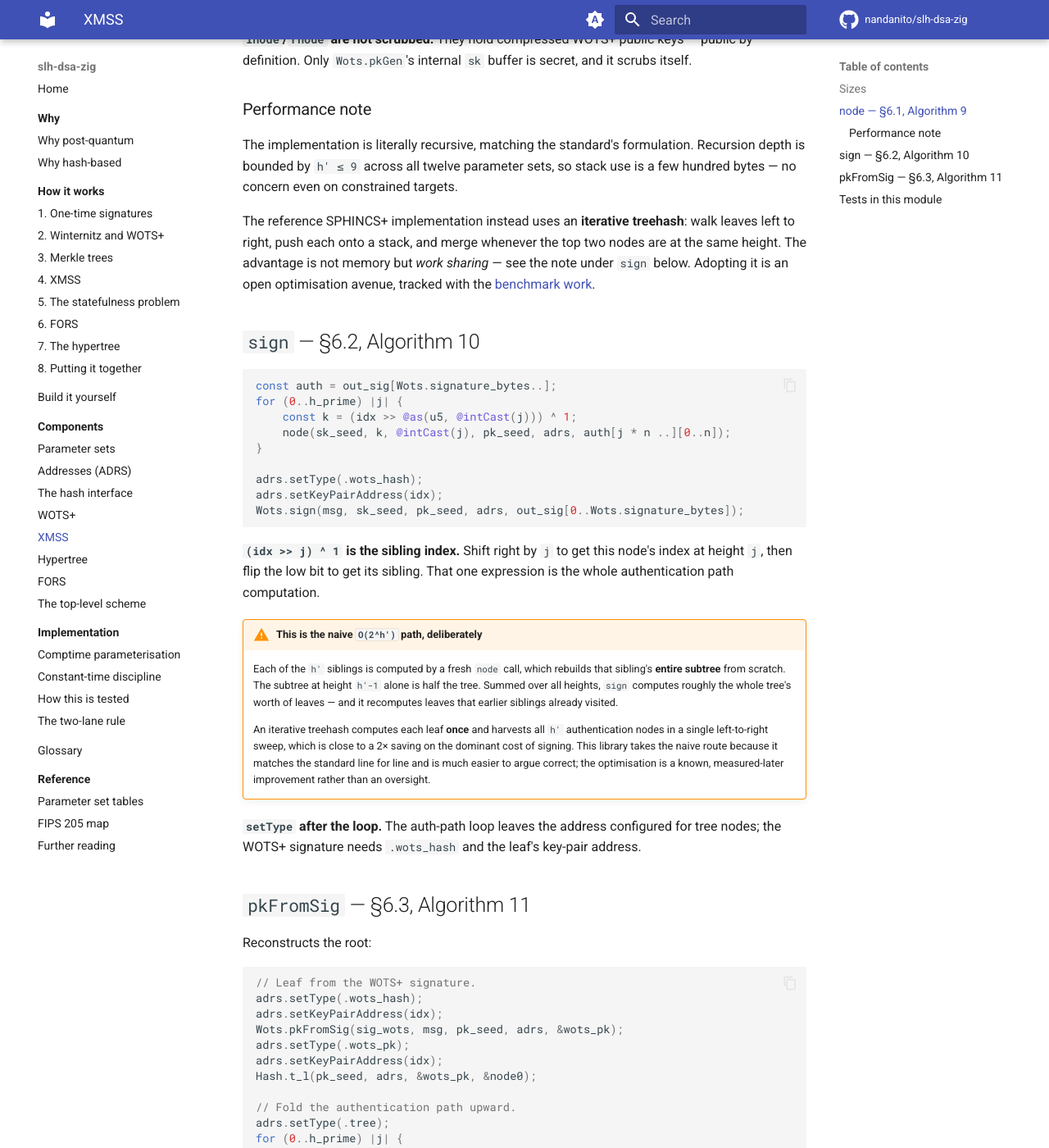
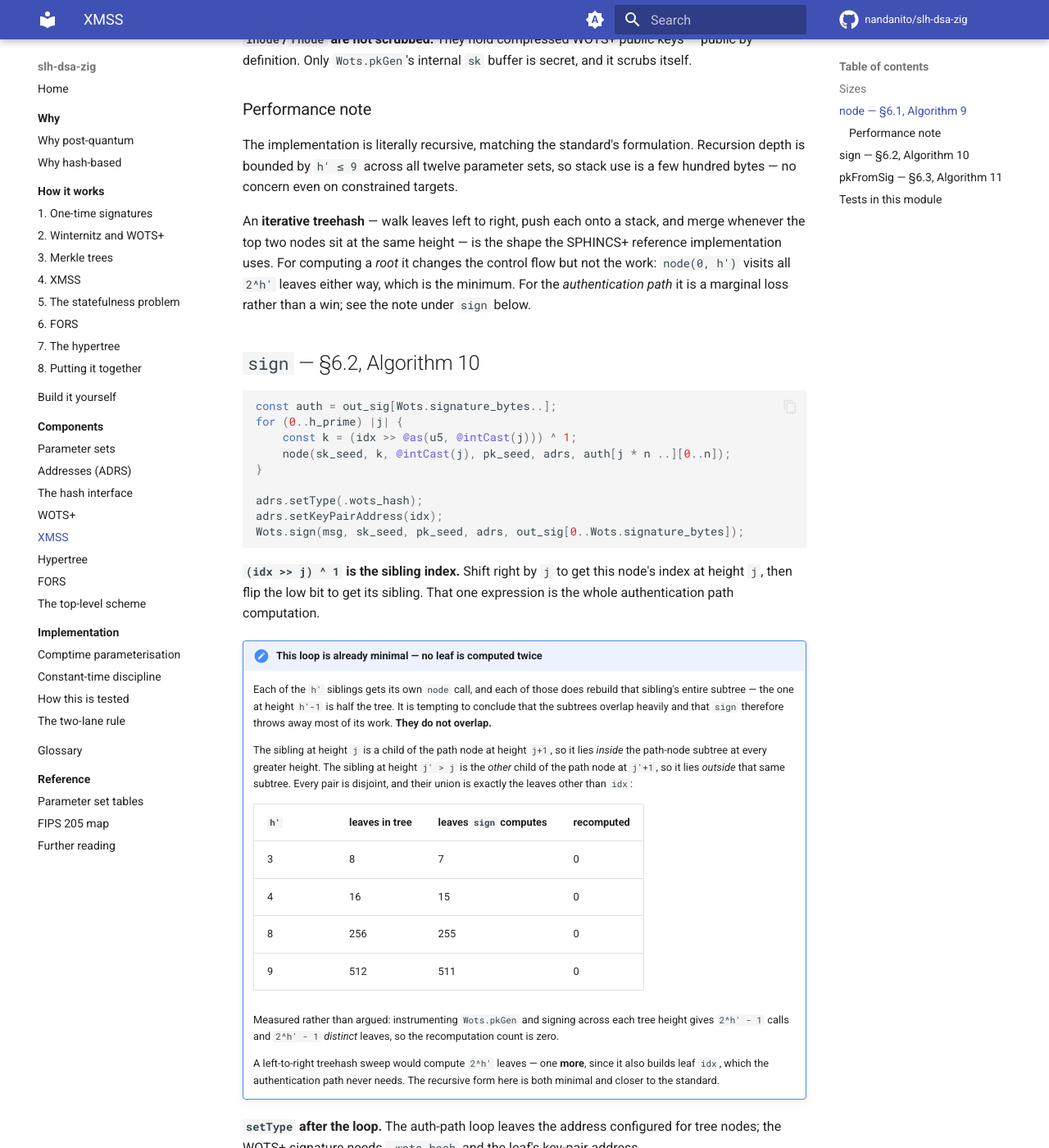
Before and after one commit to nandanito/slh-dsa-zig, an MkDocs documentation site: the page built from docs/components/xmss.md, in a window 1280 px wide and 1400 px high, scrolled down 1197 px. Shown: the whole window at 82% size. Built offline with MkDocs 1.6.1 and Material for MkDocs 9.7.7, drawn with Linux system fonts in a browser that asks for light colours; comment, search, counter and statistics services are not loaded.

Commit message:
docs(xmss): the auth-path siblings are disjoint — correct the treehash claim
Issue #38 proposed replacing the per-sibling recursion in `xmss_sign`
(FIPS 205 §6.2 Algorithm 10) with an iterative treehash, on the grounds
that the h' sibling subtrees "overlap heavily" and that sign therefore
recomputes on the order of a full tree's worth of leaves — a claimed ~2x
saving on the dominant cost of signing.

The premise does not hold. The sibling subtrees are pairwise disjoint.
The sibling at height j is a child of the path node at height j+1, so it
lies inside the path-node subtree at every greater height; the sibling at
height j' > j is the *other* child of the path node at j'+1, so it lies
outside that same subtree. Their union is exactly the leaves other than
idx, so the loop performs 2^h' - 1 leaf computations with none repeated —
the minimum for an authentication path.

A left-to-right treehash sweep would compute 2^h' leaves, one *more*,
since it also builds leaf idx, which the auth path never needs. The
optimisation is a marginal loss, not a 2x win.

Verified two ways rather than argued: combinatorially over every leaf of
every tree height in use (h' = 3, 4, 8, 9), and empirically by
temporarily instrumenting Wots.pkGen inside Xmss.node — 511/255/7 calls
and the same count of *distinct* leaves at h' = 9/8/3, recomputed = 0.

Fors.sign (§8.3 Algorithm 16) has the identical structure per tree and
the same result, so it is noted rather than left for a follow-up.
Hypertree.sign already recovers each layer's root via Xmss.pkFromSig on
the signature it just produced, so there is no redundancy there either.

Comments and docs only; no behaviour change. ACVP sigGen 336/336 and
sigVer 336/336 confirm the signing path is byte-identical.

Refs #38.

Co-Authored-By: Claude Opus 5 (1M context) <noreply@anthropic.com>

```diff
--- a/docs/components/xmss.md
+++ b/docs/components/xmss.md
@@ -63,11 +63,12 @@ The implementation is literally recursive, matching the standard's formulation.
 Recursion depth is bounded by `h' ≤ 9` across all twelve parameter sets, so stack
 use is a few hundred bytes — no concern even on constrained targets.
 
-The reference SPHINCS+ implementation instead uses an **iterative treehash**: walk
-leaves left to right, push each onto a stack, and merge whenever the top two nodes
-are at the same height. The advantage is not memory but *work sharing* — see the
-note under `sign` below. Adopting it is an open optimisation avenue, tracked with
-the [benchmark work](../implementation/testing.md#benchmarks).
+An **iterative treehash** — walk leaves left to right, push each onto a stack, and
+merge whenever the top two nodes sit at the same height — is the shape the
+SPHINCS+ reference implementation uses. For computing a *root* it changes the
+control flow but not the work: `node(0, h')` visits all `2^h'` leaves either way,
+which is the minimum. For the *authentication path* it is a marginal loss rather
+than a win; see the note under `sign` below.
 
 ## `sign` — §6.2, Algorithm 10
 
@@ -87,20 +88,33 @@ Wots.sign(msg, sk_seed, pk_seed, adrs, out_sig[0..Wots.signature_bytes]);
 index at height `j`, then flip the low bit to get its sibling. That one expression
 is the whole authentication path computation.
 
-!!! warning "This is the naive `O(2^h')` path, deliberately"
+!!! note "This loop is already minimal — no leaf is computed twice"
 
-    Each of the `h'` siblings is computed by a fresh `node` call, which rebuilds
-    that sibling's **entire subtree** from scratch. The subtree at height `h'-1`
-    alone is half the tree. Summed over all heights, `sign` computes roughly the
-    whole tree's worth of leaves — and it recomputes leaves that earlier siblings
-    already visited.
+    Each of the `h'` siblings gets its own `node` call, and each of those does
+    rebuild that sibling's entire subtree — the one at height `h'-1` is half the
+    tree. It is tempting to conclude that the subtrees overlap heavily and that
+    `sign` therefore throws away most of its work. **They do not overlap.**
 
-    An iterative treehash computes each leaf **once** and harvests all `h'`
-    authentication nodes in a single left-to-right sweep, which is close to a 2×
-    saving on the dominant cost of signing. This library takes the naive route
-    because it matches the standard line for line and is much easier to argue
-    correct; the optimisation is a known, measured-later improvement rather than
-    an oversight.
+    The sibling at height `j` is a child of the path node at height `j+1`, so it
+    lies *inside* the path-node subtree at every greater height. The sibling at
+    height `j' > j` is the *other* child of the path node at `j'+1`, so it lies
+    *outside* that same subtree. Every pair is disjoint, and their union is
+    exactly the leaves other than `idx`:
+
+    | `h'` | leaves in tree | leaves `sign` computes | recomputed |
+    |---|---|---|---|
+    | 3 | 8 | 7 | 0 |
+    | 4 | 16 | 15 | 0 |
+    | 8 | 256 | 255 | 0 |
+    | 9 | 512 | 511 | 0 |
+
+    Measured rather than argued: instrumenting `Wots.pkGen` and signing across
+    each tree height gives `2^h' - 1` calls and `2^h' - 1` *distinct* leaves, so
+    the recomputation count is zero.
+
+    A left-to-right treehash sweep would compute `2^h'` leaves — one **more**,
+    since it also builds leaf `idx`, which the authentication path never needs.
+    The recursive form here is both minimal and closer to the standard.
 
 **`setType` after the loop.** The auth-path loop leaves the address configured for
 tree nodes; the WOTS+ signature needs `.wots_hash` and the leaf's key-pair
```
Also changed, not shown: docs/build-it-yourself.md (+14 -5 lines), docs/concepts/xmss.md (+4 -3 lines), 2 other files.
